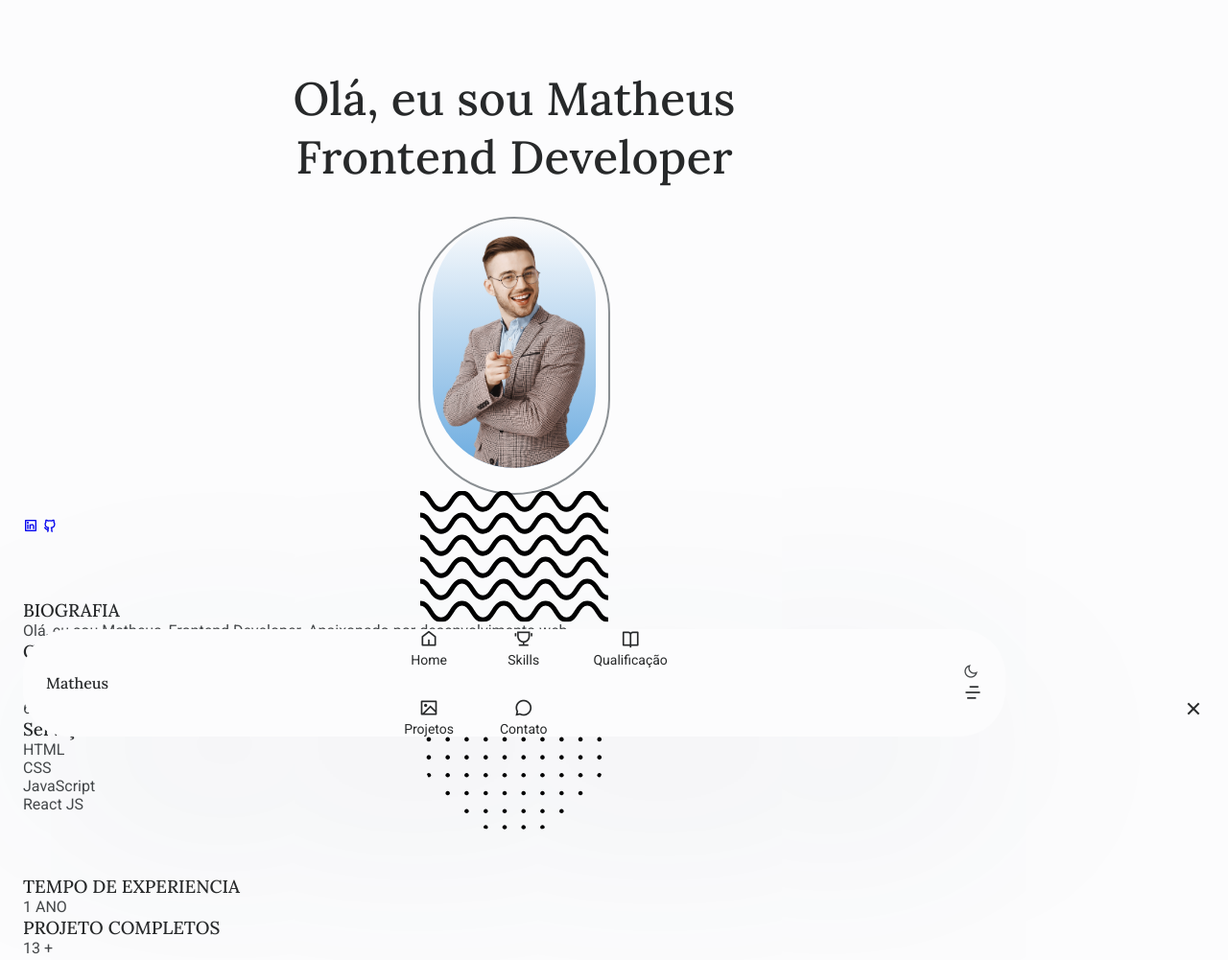
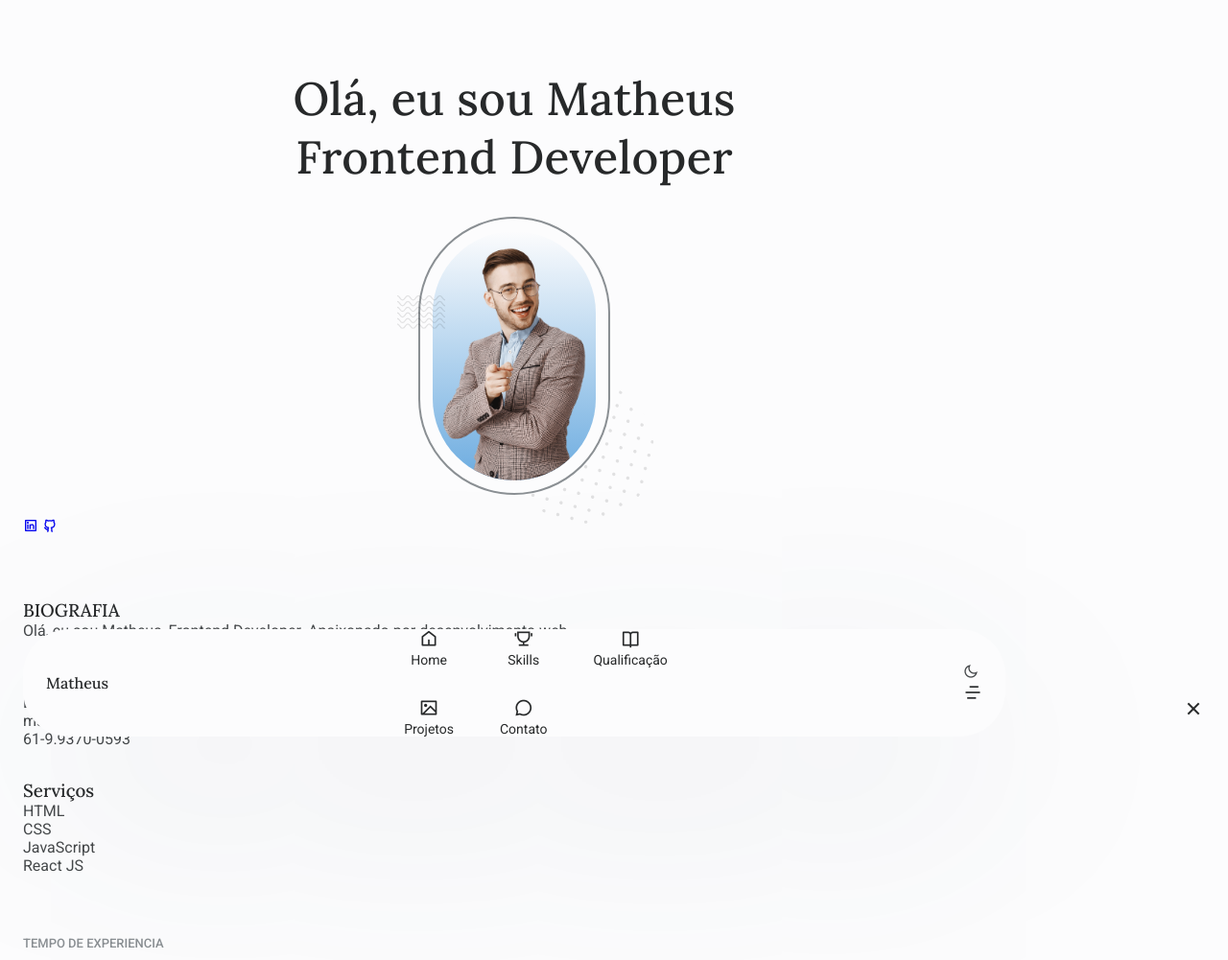
Before and after one commit to matheuslsouza/Portifolio2, a plain HTML site: page index.html in a window 1280 px wide. Shown: the top 1001 px of the page at 96% size. Drawn offline with nearby package versions, Linux system fonts and the light colour scheme.

Commit message:
Add files via upload

```diff
--- a/assets/css/styles.css
+++ b/assets/css/styles.css
@@ -291,10 +291,67 @@ body.dark-theme {
   width: 150px;
 }
 
-.homme__shape-wawes,
+.home__shape-wawes,
 .home__shape-circle {
   position: absolute;
   opacity: 0.1;
+}
+.home__shape-wawes {
+  width: 50px;
+  left: -1.5rem;
+  top: 5rem;
+}
+
+.home__shape-circle {
+  width: 150px;
+  bottom: -2rem;
+  right: -3rem;
+  transform: rotate(15deg);
+  z-index: -1;
+}
+
+.home__social {
+  justify-self: center;
+  display: flex;
+  column-gap: 1.25rem;
+}
+
+.home__social-link {
+  font-size: 1.25rem;
+  color: var(--text-color-light);
+  transition: color 0.3s;
+}
+
+.home__social-link:hover {
+  color: var(--title-color);
+}
+
+.home__info {
+  display: grid;
+  row-gap: 2rem;
+}
+
+.home__info-title {
+  font-family: var(--body-font);
+  font-size: var(--smaller-font-size);
+  font-weight: 400px;
+  color: var(--text-color-light);
+  margin-bottom: 1rem;
+}
+
+.home__info-description,
+.home__info-number {
+  font-family: var(--title-font);
+  color: var(--title-color);
+}
+
+.home__info-description {
+  padding-right: 4rem;
+}
+
+.home__info-number {
+  font-size: var(--h1-font-size);
+  font-weight: var(--font-semi-bold);
 }
 /*=============== SKILLS ===============*/
 
--- a/index.html
+++ b/index.html
@@ -91,10 +91,15 @@
               <div class="home__perfil">
                 <img src="./assets/img/perfil.png" alt="home perfil" />
               </div>
-              <img src="./assets/img/shape-wawes.svg" alt="home_shape-wawes" />
+              <img
+                src="./assets/img/shape-wawes.svg"
+                alt=""
+                class="home__shape-wawes"
+              />
               <img
                 src="./assets/img/shape-circle.svg"
-                alt="home_shape-circle"
+                alt=""
+                class="home__shape-circle"
               />
             </div>
             <ul class="home_social">
```
